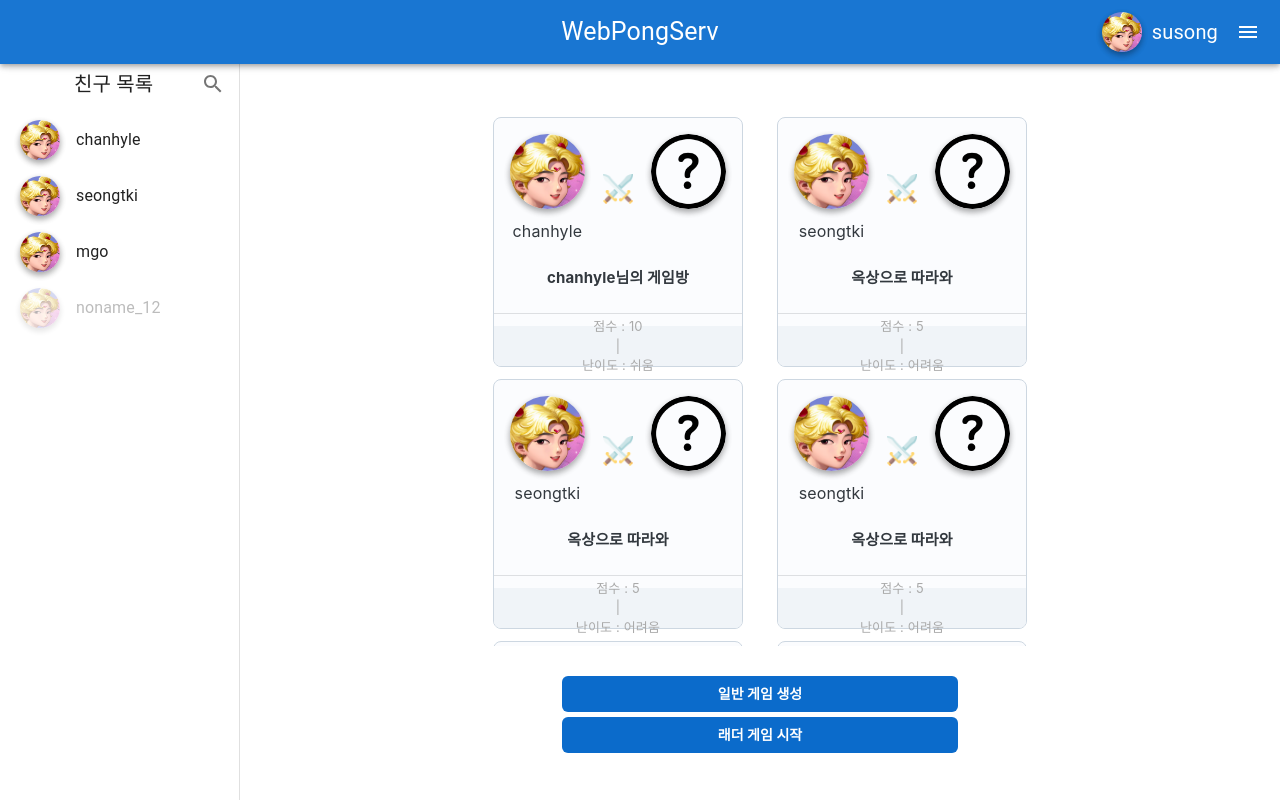
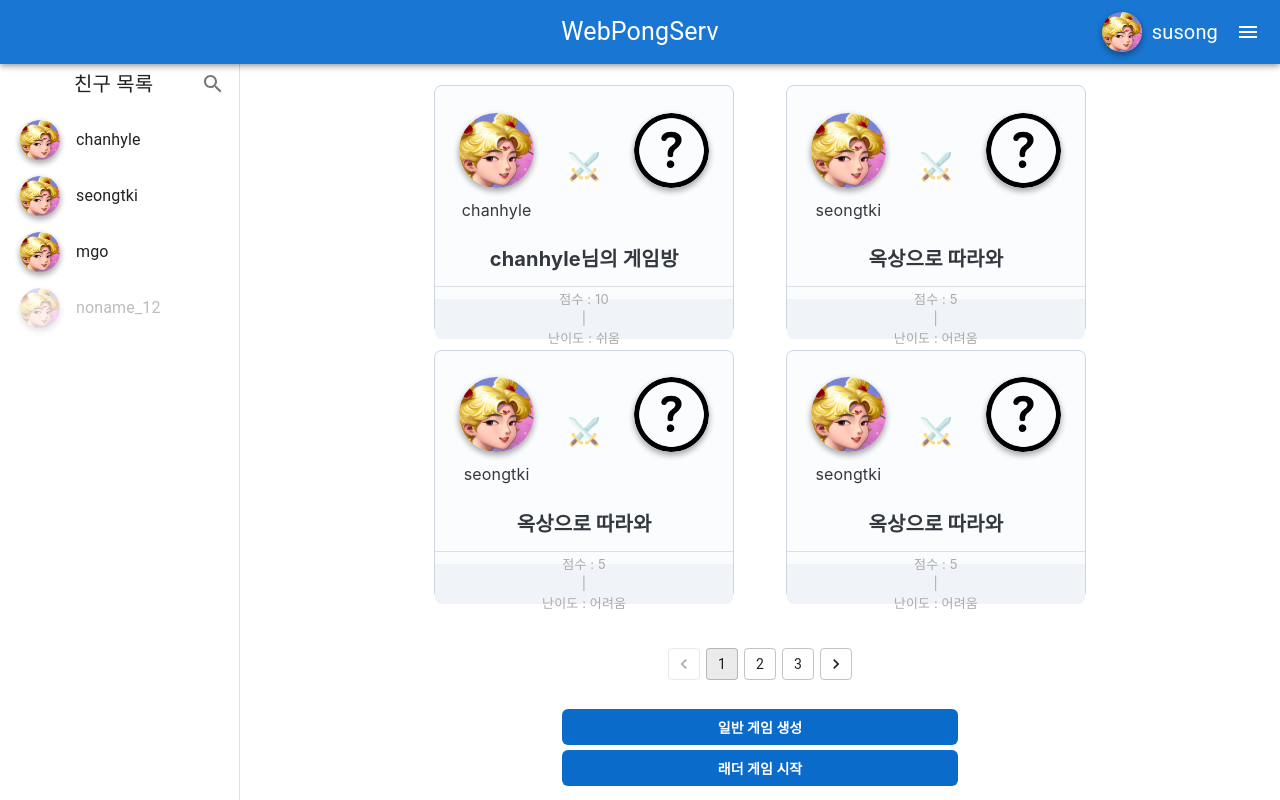
Before and after one commit to webPongServ/pongserv, a React (Create React App) app in the folder frontend/: page /game in a window 1280 px wide. Built offline with nearby package versions, Linux system fonts and the light colour scheme.

Commit message:
#30 FEAT : game waiting pagination

```diff
--- a/frontend/src/components/game/GameCard.tsx
+++ b/frontend/src/components/game/GameCard.tsx
@@ -27,10 +27,12 @@ const GameCard = (props: GameCardProps) => {
         props.setSelectedID(props.id);
       }}
     >
-      <Box className="preview flex-container">
-        {userNickname(props.owner, "../image.png")}
-        <img className="vs" src="../swords.png" alt="sword_img" />
-        {userNickname("ㅤ", "../question.png")}
+      <Box className="flex-container">
+        <Box className="preview flex-container">
+          {userNickname(props.owner, "../image.png")}
+          <img className="vs" src="../swords.png" alt="sword_img" />
+          {userNickname("ㅤ", "../question.png")}
+        </Box>
       </Box>
       <Box className="title flex-container">{props.title}</Box>
       <Divider />
--- a/frontend/src/pages/game.tsx
+++ b/frontend/src/pages/game.tsx
@@ -3,26 +3,32 @@ import GameCard from "components/game/GameCard";
 import NormalGameModal from "components/game/NormalGameModal";
 import LadderGameModal from "components/game/LadderGameModal";
 import CreateGameModal from "components/game/CreateGameModal";
+import EmptyListMessage from "components/common/utils/EmptyListMessage";
 import { useSelector } from "react-redux";
 import { IRootState } from "components/common/store";
 import "styles/global.scss";
 import "styles/Game.scss";
 
-import { Box } from "@mui/system";
+import { Box, Pagination } from "@mui/material";
 import { Button } from "@mui/joy";
 
 const Game = () => {
   const [roomStatus, setRoomStatus] = useState<string>("game");
   const [selectedID, setSelectedID] = useState<string>("");
+  const [page, setPage] = useState<number>(1);
   const gameRooms = useSelector(
     (state: IRootState) => state.gameRooms.gameRooms
   );
 
   return (
     <Box id="GameWaiting" className="flex-container">
-      <Box id="game-box" className="flex-wrap-container overflow">
-        {gameRooms.map((value, index) => {
-          return (
+      <Box id="game-box">
+        <Box className="list flex-wrap-container">
+          {gameRooms.length === 0 ? (
+            <EmptyListMessage message="게임방이 존재하지 않습니다!" />
+          ) : (
+            gameRooms.map((value, index) =>
+              4 * (page - 1) <= index && index < 4 * page ? (
                 <GameCard
                   key={value.id + index}
                   id={value.id}
@@ -34,8 +40,21 @@ const Game = () => {
                   setRoomStatus={setRoomStatus}
                   setSelectedID={setSelectedID}
                 />
-          );
-        })}
+              ) : null
+            )
+          )}
+        </Box>
+      </Box>
+      <Box className="pagination flex-container">
+        <Pagination
+          count={Math.floor(gameRooms.length / 4) + 1}
+          variant="outlined"
+          shape="rounded"
+          onChange={(e, number) => {
+            console.log(e);
+            setPage(number);
+          }}
+        />
       </Box>
       <Box id="button-box" className="flex-container">
         <Button onClick={() => setRoomStatus("create-game")}>
--- a/frontend/src/styles/Game.scss
+++ b/frontend/src/styles/Game.scss
@@ -5,13 +5,16 @@
   row-gap: 5%;
 
   #game-box {
+    width: 800px;
     height: 80%;
-    width: 650px;
     padding: 3%;
+
+    .list {
+      height: 90%;
       justify-content: space-evenly;
 
       .game-card {
-      width: 250px;
+        width: 300px;
         height: 250px;
         cursor: pointer;
         margin: 1%;
@@ -20,6 +23,7 @@
         }
 
         .preview {
+          width: 250px;
           height: 130px;
           justify-content: space-between;
 
@@ -47,7 +51,7 @@
 
         .title {
           height: 80px;
-        font-size: 15px;
+          font-size: 20px;
           font-weight: bold;
         }
 
@@ -58,6 +62,11 @@
           column-gap: 2%;
           padding: 0.5% var(--Card-padding) 0.5% var(--Card-padding);
         }
+      }
+    }
+
+    .pagination {
+      height: 10%;
     }
   }
 
```
Lines whose indentation alone changed are shown as unchanged.
